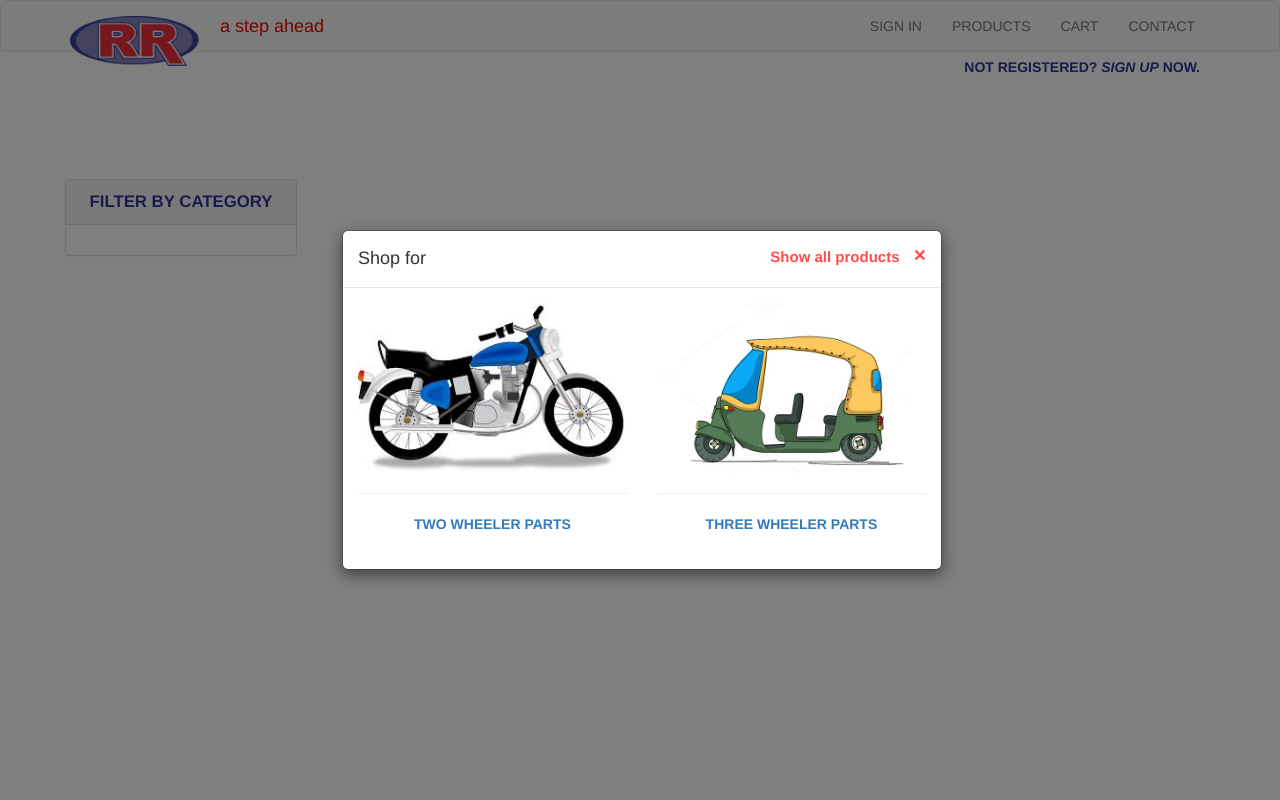
After one commit to jaygagnani/rr_sales_web, a PHP site: page /user/index.php in a window 1280 px wide. The commit adds this page. Run offline with PHP 8.4, Linux system fonts and the light colour scheme; data that the repository does not hold is empty; some libraries are stand-ins or nearby versions.

Commit message:
sprint 3 complete

```diff
--- /dev/null
+++ b/user/css/common_styles.css
@@ -0,0 +1,7 @@
+body{
+	word-wrap : break-word;
+}
+
+.center{
+	text-align: center;
+}
--- /dev/null
+++ b/user/index.php
@@ -0,0 +1,178 @@
+<!DOCTYPE html>
+
+<html>
+
+<head>
+
+<!-- meta -->
+	<meta name="viewport" content="width=device-width, initial-scale=1.0"/>
+
+<!-- favicon -->
+	<link rel="shortcut icon" type="image/x-icon" href="../images/favicon.ico" />
+
+<!-- Bootstrap CDN CSS -->
+	<link rel="stylesheet" type="text/css" href="http://maxcdn.bootstrapcdn.com/bootstrap/3.3.6/css/bootstrap.min.css" />
+
+<!-- Link custom stylesheets -->
+	<link href="./css/common_styles.css" rel="stylesheet" type="text/css" hreflang="en">
+
+	<style type="text/css">
+
+		.modal {
+			text-align: center;
+		}
+
+		/*@media screen and (min-width: 768px) { */
+  			.modal:before {
+    			display: inline-block;
+    			vertical-align: middle;
+    			content: " ";
+	    		height: 100%;
+  			}
+		/*}*/
+
+		.modal-dialog {
+  			display: inline-block;
+  			text-align: left;
+  			vertical-align: middle;
+		}
+
+		.modal-header h4{
+			text-transform: none;
+		}
+
+		.modal-header button{
+			color: red;
+			opacity: 0.7;
+		}
+
+		.modal-header button:hover{
+			color: red;
+			opacity: 1;
+		}
+
+		.modal-header button span{
+			font-size: 15px;
+		}
+
+		.modal .modal-content .modal-body{
+			text-align: center;
+			font-weight: bold;
+			margin-bottom: 20px;
+		}
+
+		.modal .modal-content .modal-body .main-category{
+			height: 170px;
+		}
+
+	</style>
+
+</head>
+
+<body style="background-color: ">
+
+<?php require_once('./navbar_layout.php'); ?>
+
+
+<div class="container-fluid" style="margin-top: 8%;">
+	<div class="row">
+		<div class="col-lg-3">
+			<div class="panel panel-default" style="margin-left: 50px; width: 80%;">
+				<div class="panel-heading center" style="color: #333399; font-size: 1.2em; font-weight: bold;">Filter by Category</div>
+				<div class="panel-body">
+					<form role="form" name="category_filter_form" id="category_filter_form">
+
+					</form>
+				</div>
+			</div>
+		</div>
+	</div>
+</div>
+
+
+<!-- 2 and 3 wheeler option modal -->
+<div id="wheeler_2_3_modal" class="modal fade" role="dialog">
+	<div class="modal-dialog">
+
+		<!-- Modal content -->
+		<div class="modal-content">
+
+			<div class="modal-header">
+				<button type="button" class="close" data-dismiss="modal" onclick="">
+					<span class="hidden-xs hidden-sm" style="margin-right: 10px;">
+						Show all products
+					</span>
+					&times;
+				</button>
+				<h4 class="modal-title">Shop for</h4>
+			</div>
+
+			<div class="modal-body">
+				<div class="row">
+					<div class="col-lg-6 col-sm-12">
+						<a href="#">
+							<img src="../images/wheeler_2.jpg" alt="2 wheeler vehicles" class="img-responsive main-category"/>
+							<hr/>
+							<span>Two Wheeler Parts</span>
+						</a>
+					</div>
+					<div class="col-lg-6 col-sm-12">
+						<a href="#">
+							<img src="../images/wheeler_3.jpg" alt="3 wheeler vehicles" class="img-responsive main-category"/>
+							<hr/>
+							<span>Three Wheeler Parts</span>
+						</a>
+					</div>
+				</div>
+			</div>
+
+			<!-- <div class="modal-footer">
+			</div> -->
+
+		</div>
+		<!-- Modal content ends -->
+
+	</div>
+</div>
+<!-- Modal ends -->
+
+
+<!-- Loader -->
+<div class="row" id="loader-div" style="display: none;">
+	<div class="col-sm-12">
+		<center>
+			<object type="image/svg+xml" data="../images/loading_gears.svg">Your browser does not support svg</object>
+		</center>
+	</div>
+</div>
+<!-- Loader ends -->
+
+
+<!-- Scripts Section -->
+<script type="text/javascript" src="https://code.jquery.com/jquery-2.1.1.min.js"></script>
+<script src="http://maxcdn.bootstrapcdn.com/bootstrap/3.3.6/js/bootstrap.min.js"></script>
+
+<script>
+
+$(document).load(function(){
+	$('#loader-div').show();
+});
+
+$(document).ready(function(){
+
+	$.getJSON("../server/fetch_categories.php", function(data, status){
+		if(data){
+			var json_data;
+			$.each(data, function(i, category){
+				json_data = "<div class='form-group'><input type='checkbox' id='"+category.nicename+"' name='"+category.nicename+"'/><label for='"+category.nicename+"'>"+category.name+"</label></div>";
+				$(json_data).appendTo("#category_filter_form");
+			});
+		}
+	});
+
+	$('#wheeler_2_3_modal').modal("show");
+});
+
+</script>
+
+</body>
--- a/user/navbar_layout.php
+++ b/user/navbar_layout.php
@@ -14,9 +14,18 @@
 	<link rel="stylesheet" type="text/css" href="http://maxcdn.bootstrapcdn.com/bootstrap/3.3.6/css/bootstrap.min.css" />
 
 	<style type="text/css">
-		html,body{
+
+    html,body{
 			text-transform : uppercase;
 		}
+
+    .navbar-brand span{
+      font-size: 1em;
+      text-transform: lowercase;
+      color: red;
+      margin-top: 20px;
+    }
+
 	</style>
 
 </head>
@@ -33,7 +42,10 @@
         	<span class="icon-bar"></span>
       	</button>
 
-      	<a class="navbar-brand" href="#"><img src="../images/rr_logo.png" alt="R.R Sales Corporation - A Step Ahead" class="img-responsive" style="height: inherit; width: 150px;" /></a>
+      	<a class="navbar-brand" href="#">
+          <img src="../images/rr_logo.png" alt="R.R Sales Corporation - A Step Ahead" class="img-responsive" style="height: inherit; width: 150px; float:left;" />
+          <span>a step ahead</span>
+        </a>
     </div>
 
     <div class="collapse navbar-collapse" id="myNavbar">
@@ -48,11 +60,20 @@
   </div>
 </nav>
 
+<div class="container" style="margin-top: -15px;">
+  <div class="row">
+    <div style="float: right; font-size: 12; color: #333399; margin-right: 25px;">
+      <b>Not registered? <i>SIGN UP</i> now.</b>
+    </div>
+  </div>
+</div>
+
 
 <!-- Scripts Section -->
 <script type="text/javascript" src="https://code.jquery.com/jquery-2.1.1.min.js"></script>
 <script src="http://maxcdn.bootstrapcdn.com/bootstrap/3.3.6/js/bootstrap.min.js"></script>
 
+
 </body>
 
 </html>
```
Also changed, not shown: images/loading_gears.gif (added), images/loading_gears.svg (added), images/wheeler_2.jpg (added), images/wheeler_3.jpg (added).
